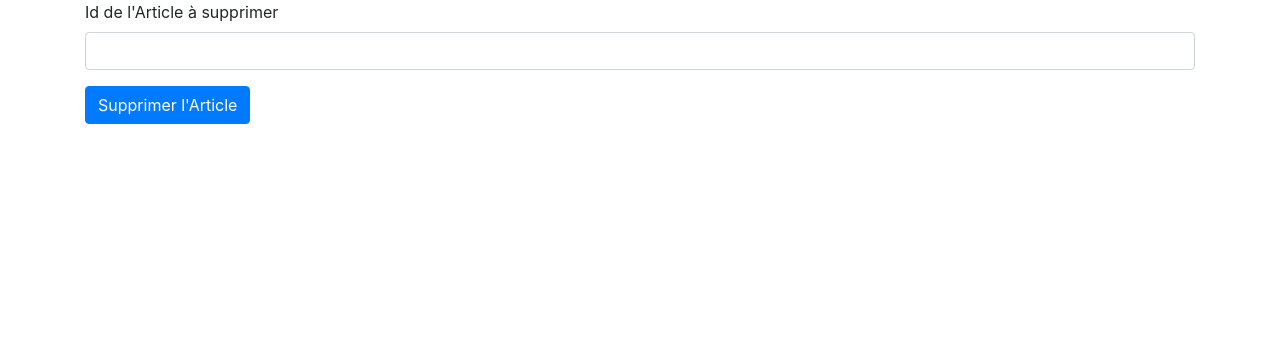
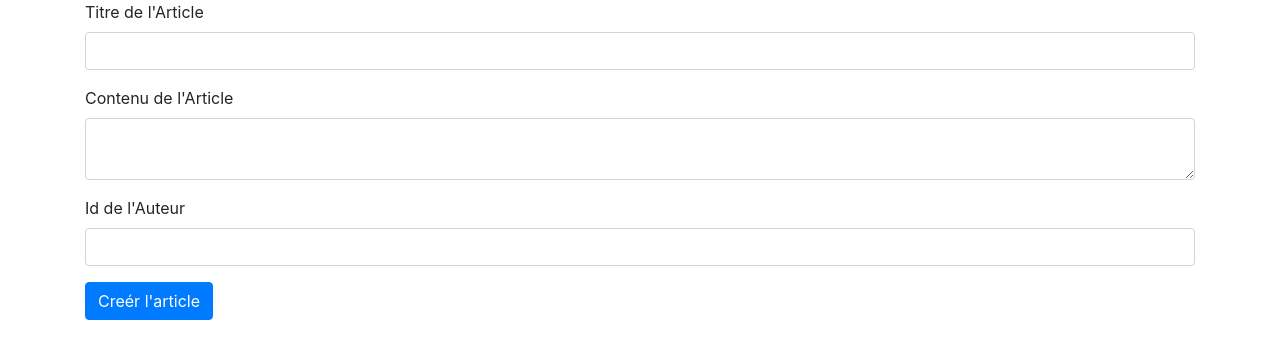
Before and after one commit to OmyRob86/first-react-project, a React (Create React App) app: page / in a window 1280 px wide. Shown: the top 358 px of the page. Built offline with nearby package versions, Linux system fonts and the light colour scheme.

Commit message:
deleted placeholder on CreateArticle

```diff
--- a/src/App.js
+++ b/src/App.js
@@ -1,10 +1,10 @@
 import React from 'react';
-import DeleteArticle from './DeleteArticle';
+import CreateArticle from './CreateArticle';
 
 const App = () => {
   return (
     <div>
-      <DeleteArticle />
+      <CreateArticle />
     </div>
   );
 }
```
